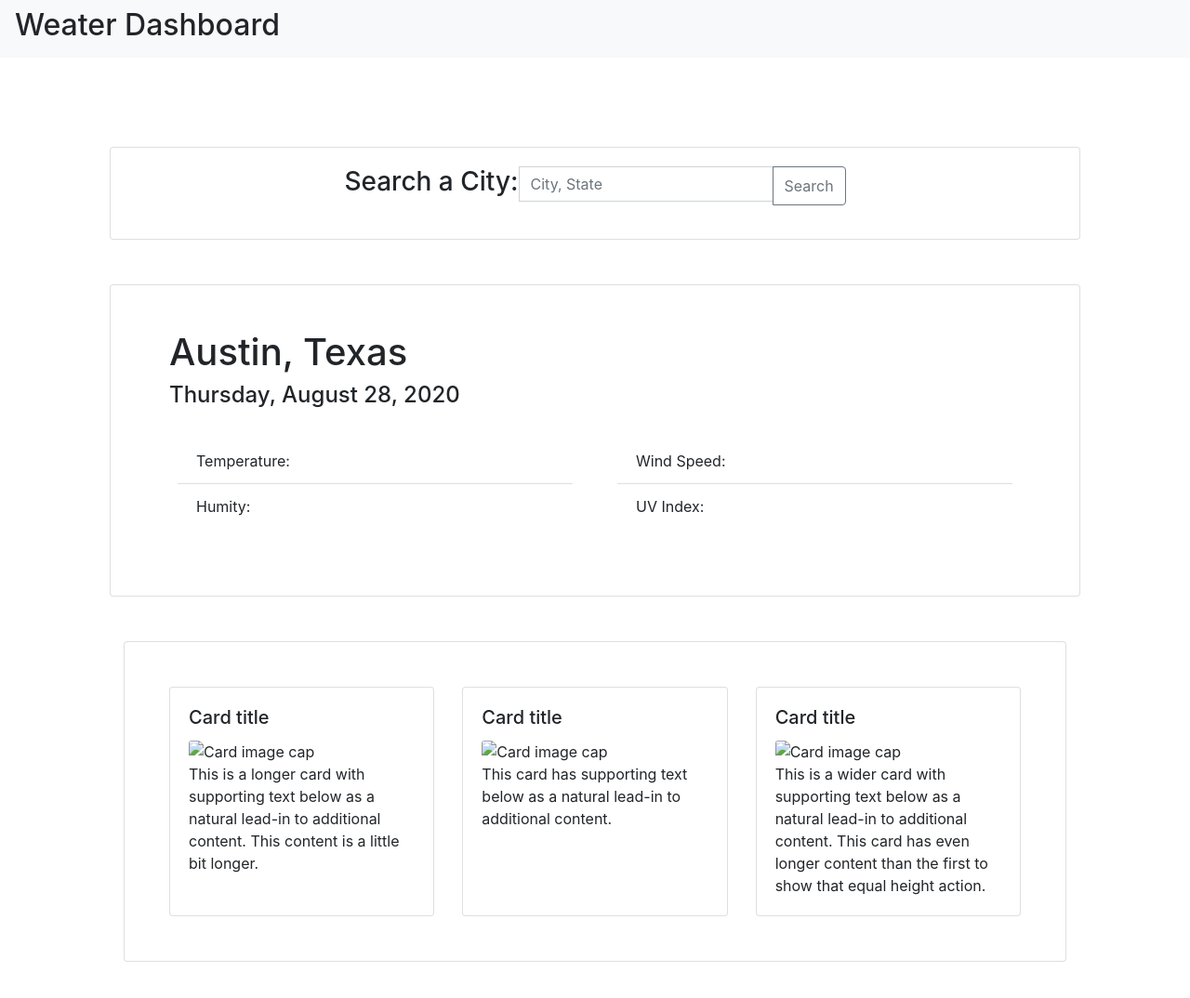
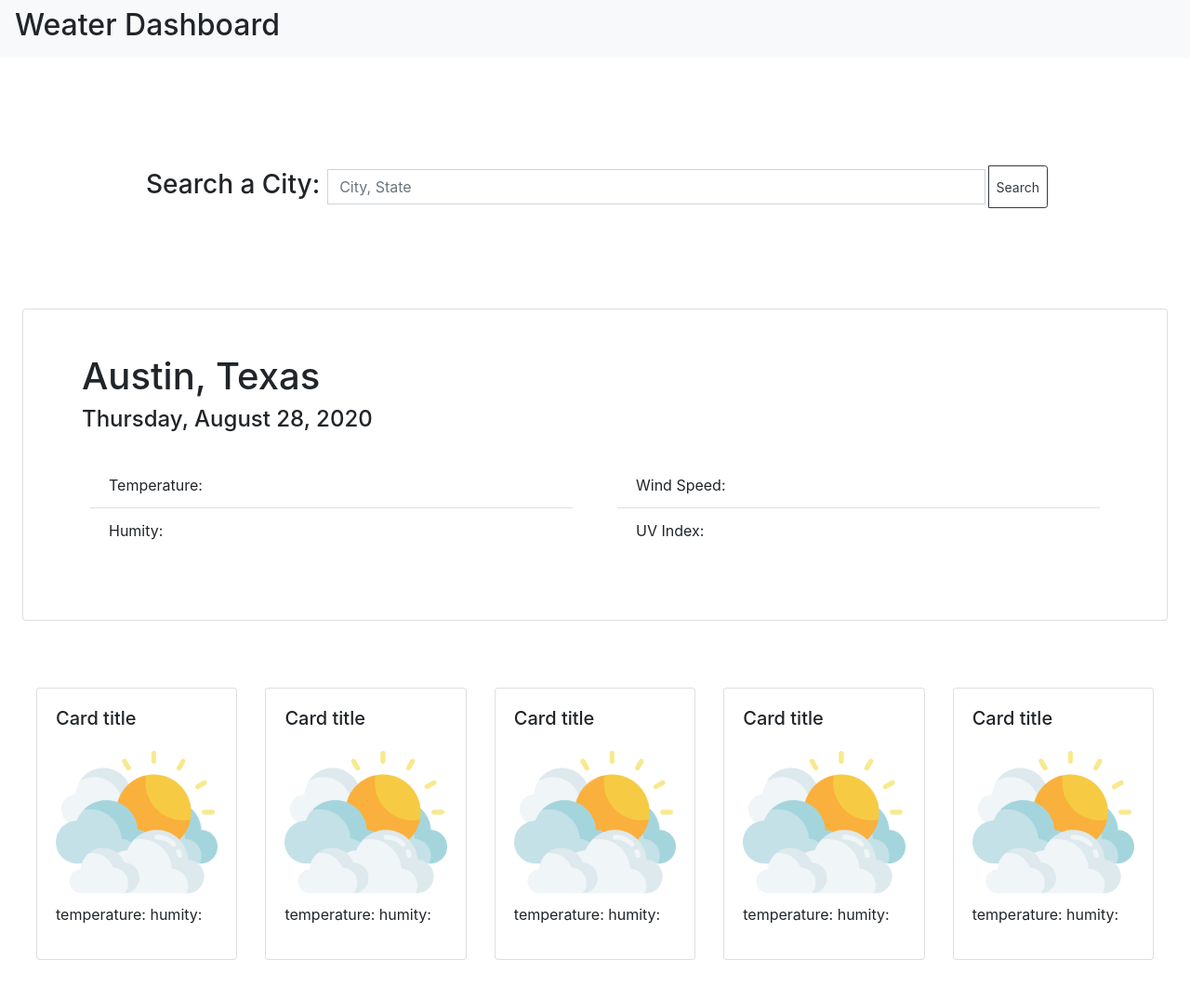
Before and after one commit to emgal-aguirre/weather-dashboard, a plain HTML site: page index.html in a window 1280 px wide. Shown: the whole page at 93% size. Drawn offline with nearby package versions, Linux system fonts and the light colour scheme.

Commit message:
corrected card format

```diff
--- a/index.html
+++ b/index.html
@@ -24,22 +24,24 @@
 
     <!-- search input -->
     <div class="container mt-5 p-5">
-        <div class="card body">
+
         <div class="row p-3 mx-auto">
             <div class="col-12">
                 <div class="input-group mb-3 p-1">
-                        <h3>Search a City: </h3>
-                        <input type="text" class="form-control" placeholder="City, State"
+                    <h3 class="search m-1">Search a City: </h3>
+                    <input type="text" class="form-control m-1" placeholder="City, State"
                         aria-describedby="button-addon2">
                     <div class="input-group-append">
-                            <button class="btn btn-outline-secondary" type="button" id="button-addon2">Search</button>
+                        <button class="btn btn-outline-dark btn-sm" type="button" id="button-addon2">Search</button>
                     </div>
                 </div>
             </div>
         </div>
+
+
     </div>
     <!-- city results -->
-        <div class="card body mt-5 p-5">
+    <div class="card body m-4 p-5">
         <div class="col-12">
             <h1 class="city-name">Austin, Texas</h1>
             <h4 class="todays-date">Thursday, August 28, 2020</h3>
@@ -62,37 +64,63 @@
             </div>
         </div>
     </div>
-        <div class="container">
-            <div class="card body mt-5 p-5">
-                <div class="card-deck">
-                    <div class="card">
+    <!-- <div class="container">
+        <div class="card body mt-5 p-5"> -->
+    <div class="card-deck m-4">
+        <div class="card mt-5">
 
             <div class="card-body">
                 <h5 class="card-title">Card title</h5>
-                            <img class="card-img-top" src=".../100px200/" alt="Card image cap">
-                            <p class="card-text">This is a longer card with supporting text below as a natural lead-in
-                                to
-                                additional content. This content is a little bit longer.</p>
+                <img class="card-img-top" src="Assets/cloud.png" Card image cap>
+                <!-- <p> proably need to update p tags to recieve data -->
+                temperature:
+                humity:
+                </p>
+
             </div>
         </div>
-                    <div class="card">
+        <div class="card mt-5">
 
             <div class="card-body">
                 <h5 class="card-title">Card title</h5>
-                            <img class="card-img-top" src=".../100px200/" alt="Card image cap">
-                            <p class="card-text">This card has supporting text below as a natural lead-in to additional
-                                content.</p>
+                <img class="card-img-top" src="Assets/cloud.png" Card image cap>
+                <p>
+                    temperature:
+                    humity:
+                </p>
             </div>
         </div>
-                    <div class="card">
+        <div class="card mt-5">
 
             <div class="card-body">
                 <h5 class="card-title">Card title</h5>
-                            <img class="card-img-top" src=".../100px200/" alt="Card image cap">
-                            <p class="card-text">This is a wider card with supporting text below as a natural lead-in to
-                                additional content. This card has even longer content than the first to show that equal
-                                height action.</p>
+                <img class="card-img-top" src="Assets/cloud.png" Card image cap>
+                <p>
+                    temperature:
+                    humity:
+                </p>
             </div>
+        </div>
+        <div class="card mt-5">
+
+            <div class="card-body">
+                <h5 class="card-title">Card title</h5>
+                <img class="card-img-top" src="Assets/cloud.png" Card image cap>
+                <p>
+                    temperature:
+                    humity:
+                </p>
+            </div>
+        </div>
+        <div class="card mt-5">
+
+            <div class="card-body">
+                <h5 class="card-title">Card title</h5>
+                <img class="card-img-top" src="Assets/cloud.png" Card image cap">
+                <p>
+                    temperature:
+                    humity:
+                </p>
             </div>
         </div>
     </div>
```
Lines whose indentation alone changed are shown as unchanged.
